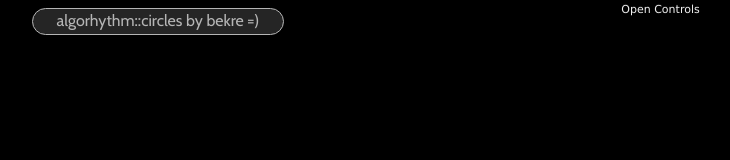
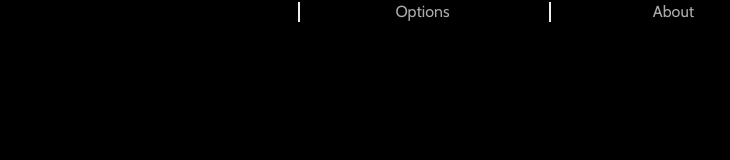
Before and after one commit to krevert/Algorhythm, a plain HTML site: page index.html in a window 1280 px wide. Shown: the whole page, without its empty margins (482-1212 px from the left). Drawn offline with nearby package versions, Linux system fonts and the light colour scheme.

Commit message:
Adding menu bar with Dat.Gui options and about box

```diff
--- a/index.html
+++ b/index.html
@@ -7,32 +7,64 @@
     <style type="text/css">
         body {
            background-color: #000;
+           color: #eee;
            font-family: "Cabin", Helvetica, Arial, sans-serif;
+           font-style: normal;
            text-align: center;
         }
-        #info {
-           width: 250px;
-           height: 25px;
-           background-color: #2f2f2f;
-           border: 1px solid;
-           border-radius: 20px;
-           border-color: #e3e3e3;
-           margin-top: 4px;
-           margin-left: auto;
-           margin-right: auto;
-           opacity: 0.8;
+        ul {
+           display: block;
+           list-style-type: disc;
+           width: 100%;
+           height: 100%;
+           margin: 0px;
+           padding: 0px;
+           position: relative;
         }
-        #infotext {
-            margin-top: 2px;
-            color: #e3e3e3;
+        li {
+            list-style: none;
+            float: right;
+            display: list-item;
+            border-left: 2px solid;
+            height: 20px;
+            padding: 0px;
+            margin: 2px;
+            width: 245px;
+            opacity: 1;
         }
-        #paintdevice {
-            width: 100%;
-            height: 100%;
-            margin: 4px;
-            position: fixed;
+        ul li a {
+            color: #aaa;
+            text-decoration: none;
         }
-
+        ul li a:visited {
+            color: #aaa;
+            text-decoration:none;
+        }
+        ul li a:hover {
+            color: #fff;
+            text-decoration:none;
+        }
+        .menu {
+           position: fixed;
+           left: 0px;
+           right: 0px;
+           bottom: auto;
+           top: 0;
+           margin: 0px;
+           height: 20px;
+        }
+        #aboutBox {
+            height: 250px;
+            width:  235px;
+            color:  #fff;
+            margin-top: 4px;
+            background-color: #222;
+            border: 2px solid;
+            border-color: #aaa;
+            border-radius: 8px;
+            opacity: 0.6;
+            display: none;
+        }
     </style>
 
     <script type="text/javascript" src="3rdparty/dat.gui.min.js"></script>
@@ -49,23 +81,66 @@
         };
 
         // gui stuff
-        var gui = new dat.GUI();
-        gui.close();
-        gui.add(settings, 'lines').name('Lines').min(50).max(500).step(1);
-        gui.add(settings, 'circles').name('Circles').min(1).max(15).step(1);
+        (function() {
+            var optionMenuVisible = false;
+            var aboutMenuVisible  = false;
 
-        Analyzer(settings);
+            var gui = new dat.GUI({ autoPlace: true, width: 250 });
+            var optionField = document.getElementById('options');
+            optionField.appendChild(gui.domElement);
+
+            var closeButton = document.getElementsByClassName('close-button')[0];
+            if (closeButton) {
+                closeButton.style.display = 'none';
+            }
+
+            document.getElementById('optionMenu').addEventListener('click', function() {
+                if (optionMenuVisible)
+                    gui.close();
+                else
+                    gui.open();
+                optionMenuVisible = !optionMenuVisible;
+            }, false);
+
+            var aboutBox = document.getElementById('aboutBox');
+            document.getElementById('aboutMenu').addEventListener('click', function() {
+                if (aboutMenuVisible)
+                    aboutBox.style.display = 'none';
+                else
+                    aboutBox.style.display = 'block';
+                aboutMenuVisible = !aboutMenuVisible;
+            }, false);
+
+            gui.close();
+            gui.add(settings, 'lines').name('Lines').min(50).max(500).step(1);
+            gui.add(settings, 'circles').name('Circles').min(1).max(15).step(1);
+
+            Analyzer(settings);
+        })();
     }
 
     </script>
 </head>
 
 <body>
-<div id="container">
-<div id="info">
-    <p id="infotext"> algorhythm::circles by bekre =) </p>
+
+<div class="menu">
+<ul>
+    <li>
+        <a id="aboutMenu" href="#"> About</a>
+        <div id="aboutBox">
+            <br><br>
+            Foo <br>
+            Bar <br>
+            =O <br>
+        <div>
+    </li>
+    <li><a id="optionMenu" href="#">Options</a>
+    <div id="options"></div>
+    </li>
+</ul>
 </div>
-</div>
+
 <canvas id="paintdevice">
     Your browser doesn't support the HTML5 Canvas element.
 </canvas>
```
